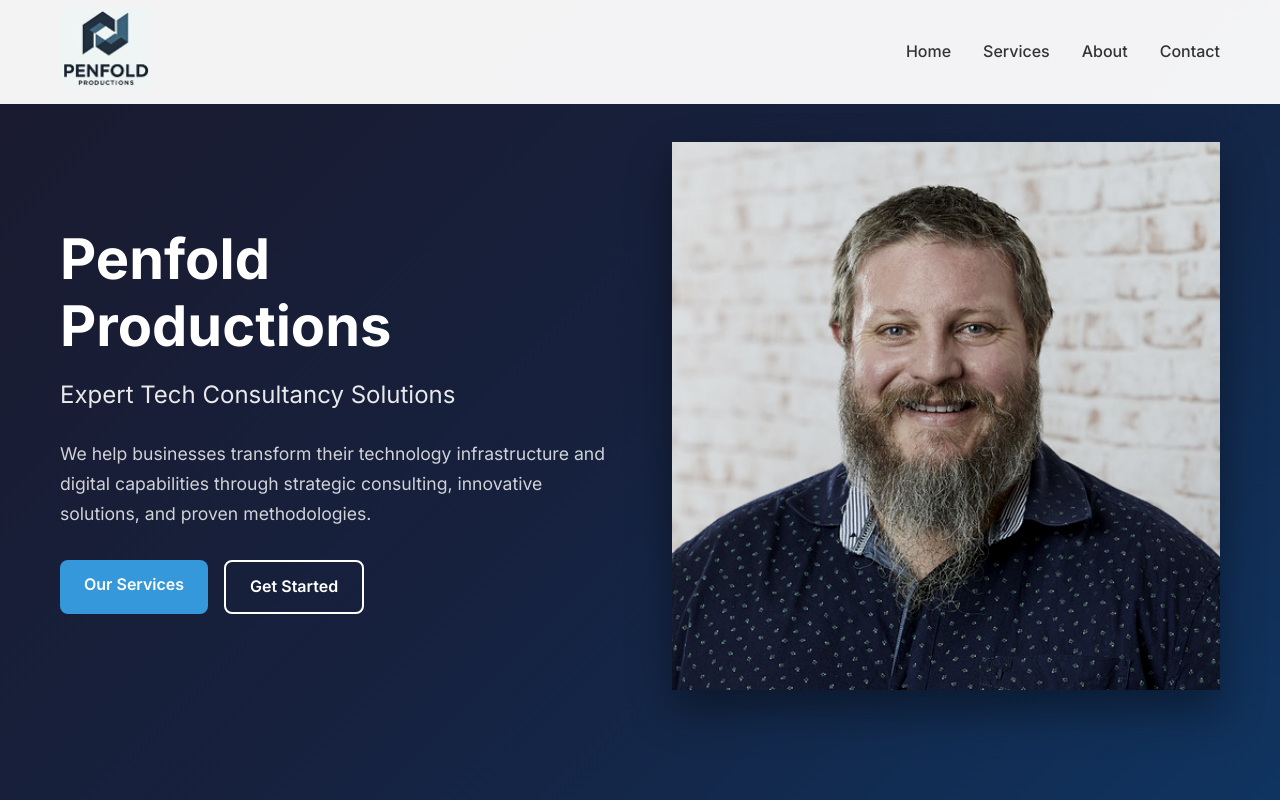
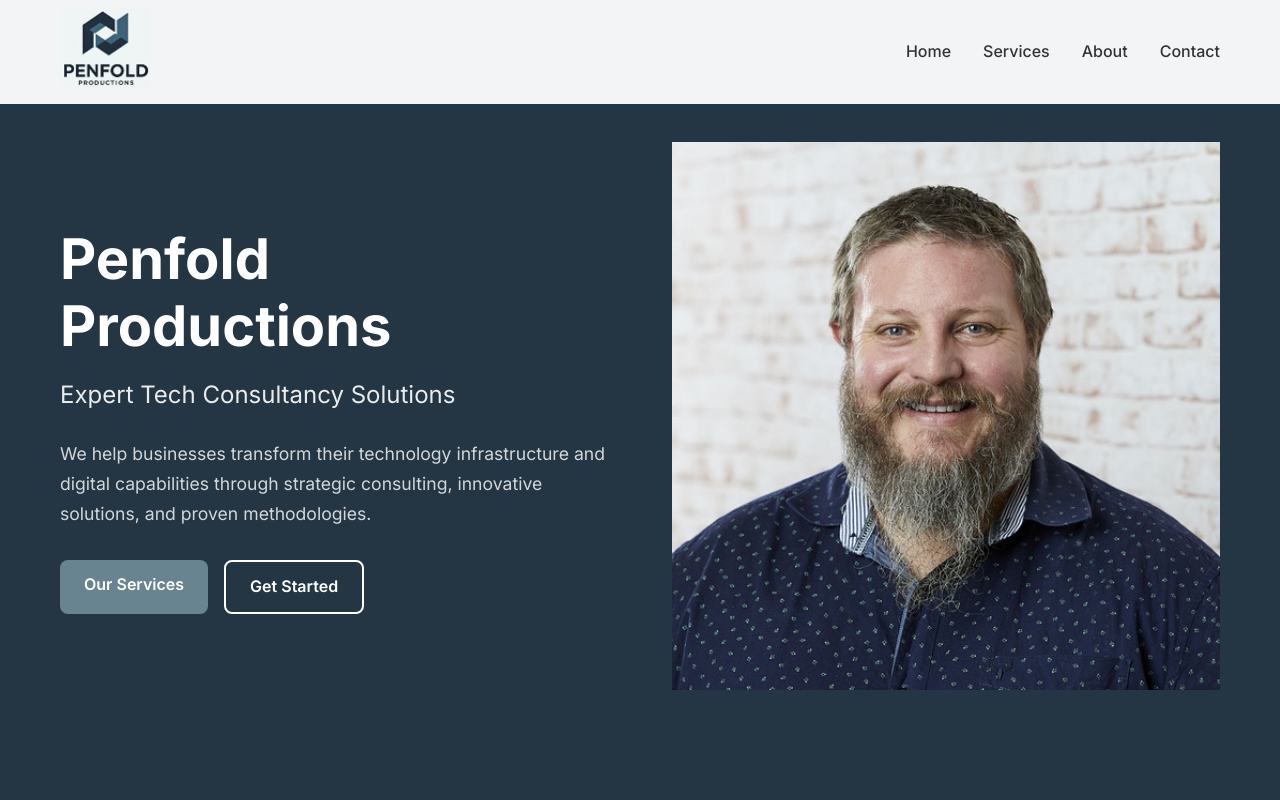
Before and after one commit to craigles75/penfold-productions, a plain HTML site: page index.html in a window 1280 px wide. Shown: the top 800 px of the page. Drawn offline with Linux system fonts and the light colour scheme.

Commit message:
update styles to match logo

```diff
--- a/styles.css
+++ b/styles.css
@@ -63,7 +63,7 @@ body {
 }
 
 .nav-link:hover {
-    color: #3498db;
+    color: #688490;
 }
 
 .nav-link::after {
@@ -73,7 +73,7 @@ body {
     left: 0;
     width: 0;
     height: 2px;
-    background: #3498db;
+    background: #688490;
     transition: width 0.3s ease;
 }
 
@@ -98,7 +98,7 @@ body {
 /* Hero Section */
 .hero {
     padding: 120px 0 80px;
-    background: linear-gradient(135deg, #1a1a2e 0%, #16213e 50%, #0f3460 100%);
+    background: #243644;
     color: white;
     min-height: 100vh;
     display: flex;
@@ -106,21 +106,10 @@ body {
     position: relative;
 }
 
-.hero::before {
-    content: '';
-    position: absolute;
-    top: 0;
-    left: 0;
-    right: 0;
-    bottom: 0;
-    background: linear-gradient(135deg, rgba(26, 26, 46, 0.3) 0%, rgba(22, 33, 62, 0.2) 50%, rgba(15, 52, 96, 0.1) 100%);
-    pointer-events: none;
-    z-index: 1;
-}
+
 
 .hero-container {
     position: relative;
-    z-index: 2;
 }
 
 .hero-container {
@@ -173,14 +162,14 @@ body {
 }
 
 .btn-primary {
-    background: #3498db;
+    background: #688490;
     color: white;
 }
 
 .btn-primary:hover {
-    background: #2980b9;
+    background: #5a6f7a;
     transform: translateY(-2px);
-    box-shadow: 0 10px 25px rgba(52, 152, 219, 0.3);
+    box-shadow: 0 10px 25px rgba(104, 132, 144, 0.3);
 }
 
 .btn-secondary {
@@ -200,10 +189,6 @@ body {
     max-width: 600px;
     height: auto;
     opacity: 1 !important;
-    filter: brightness(0.9) contrast(1.1) saturate(0.8);
-    mix-blend-mode: multiply;
-    border-radius: 0;
-    box-shadow: 0 20px 40px rgba(0, 0, 0, 0.4);
 }
 
 /* Section Titles */
@@ -293,7 +278,7 @@ body {
     display: block;
     font-size: 2.5rem;
     font-weight: 700;
-    color: #3498db;
+    color: #688490;
     margin-bottom: 0.5rem;
 }
 
@@ -380,7 +365,7 @@ body {
 .form-group input:focus,
 .form-group textarea:focus {
     outline: none;
-    border-color: #3498db;
+    border-color: #688490;
 }
 
 .form-group textarea {
@@ -483,7 +468,7 @@ body {
 }
 
 .footer-section ul li a:hover {
-    color: #3498db;
+    color: #688490;
 }
 
 .footer-bottom {
```
